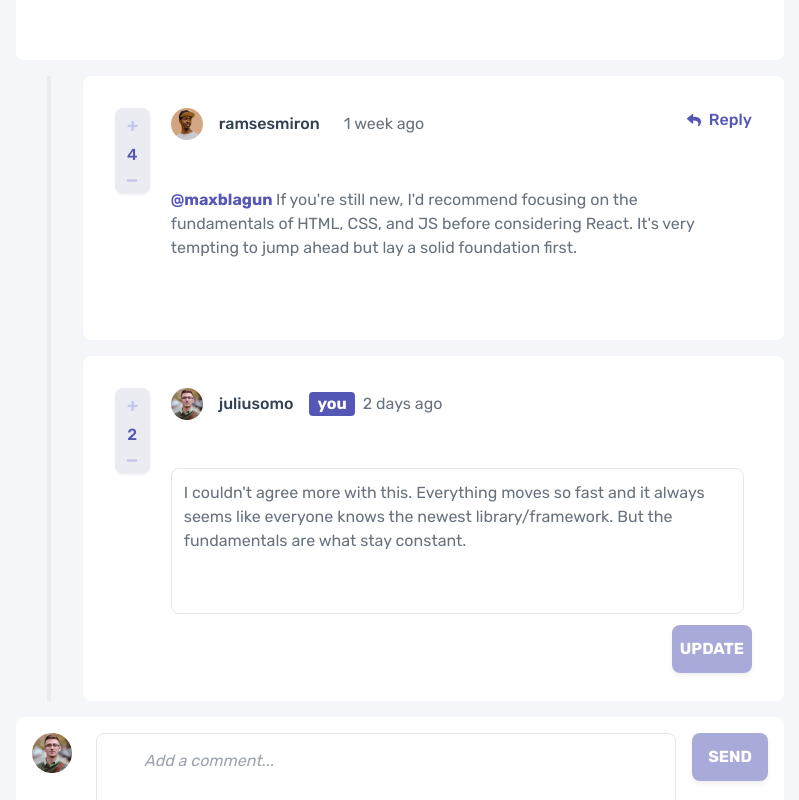
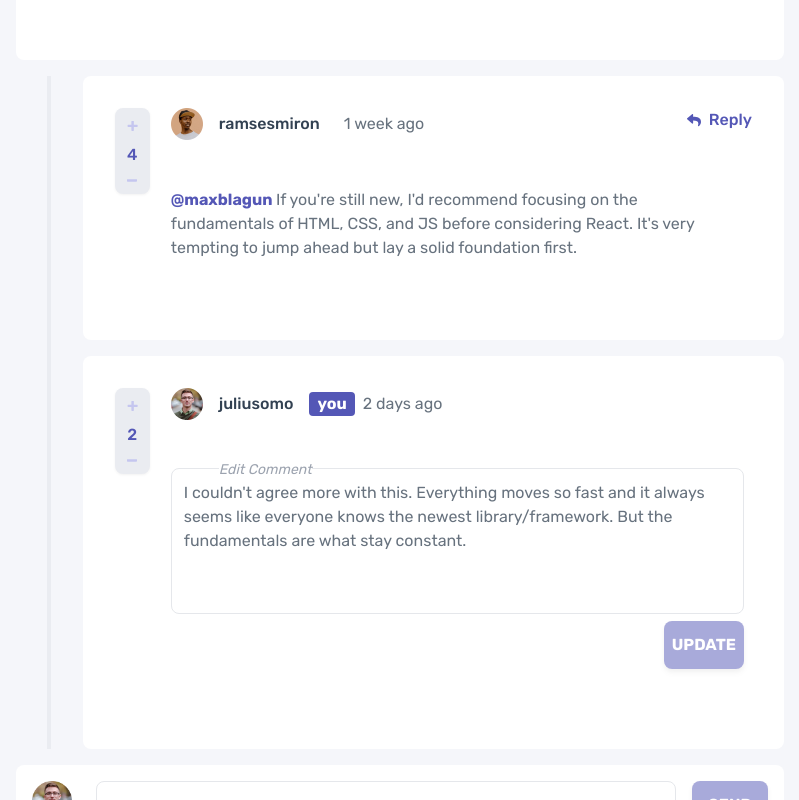
Before and after one commit to avatarfreak/interactive-comments-section, a Next.js app: page / in a window 1280 px wide. Both pictures are taken after a click on the button "Edit". Shown: the part 516-1316 px from the top of the page, without its empty margins (240-1039 px from the left). Built offline with nearby package versions, Linux system fonts and the light colour scheme.

Commit message:
floating label updated

```diff
--- a/components/comments/MainComments.tsx
+++ b/components/comments/MainComments.tsx
@@ -24,22 +24,26 @@ const MainComments: React.FC<IMainComments> = ({
   };
 
   return (
-    <div className="relative col-start-1 col-end-5 row-start-2 row-end-3 py-4 md:py-12 md:col-start-2 md:col-end-5 md:px-2">
+    <div className="col-start-1 col-end-5 row-start-2 row-end-3 py-4 md:py-12 md:col-start-2 md:col-end-5 md:px-2">
       {isActive && isAction.type == "edit" ? (
-        <form onSubmit={handleSubmit}>
-          <label htmlFor="editForm" className="sr-only">
-            Edit Comment
-          </label>
+        <form onSubmit={handleSubmit} className="relative">
           <textarea
+            id="text-area"
             value={text}
             rows={5}
             cols={50}
             onChange={(e) => setText(e.target.value)}
-            className="w-full resize-none rounded-lg p-3 border  outline-none focus:ring-1 ring-clr-pri-100 md:cursor-pointer md:col-start-2 md:col-end-5 md:hover:border-clr-pri-300"
+            className="peer w-full resize-none rounded-lg p-3 border  outline-none focus:ring-1 ring-clr-pri-100 md:cursor-pointer md:col-start-2 md:col-end-5 md:hover:border-clr-pri-300"
           />
+          <label
+            htmlFor="text-area"
+            className="peer cursor-text absolute -top-2 left-6 md:left-12 text-sm text-gray-400 bg-clr-neutral-100 italic"
+          >
+            Edit Comment
+          </label>
           <button
             disabled={isDisabled}
-            className="absolute right-0 -bottom-9  p-2 bg-clr-pri-100 rounded-lg text-clr-neutral-100 font-bold uppercase drop-shadow-md disabled:opacity-50 disabled:cursor-not-allowed md:-bottom-1 md:py-3 md:hover:bg-clr-pri-300"
+            className="float-right p-2 bg-clr-pri-100 rounded-lg text-clr-neutral-100 font-bold uppercase drop-shadow-md focus:outline-none focus:ring focus:ring-offset-2 focus:ring-clr-pri-100 focus:ring-opacity-75 disabled:opacity-50 disabled:cursor-not-allowed md:-bottom-1 md:py-3 md:hover:bg-clr-pri-300"
           >
             update
           </button>
```
